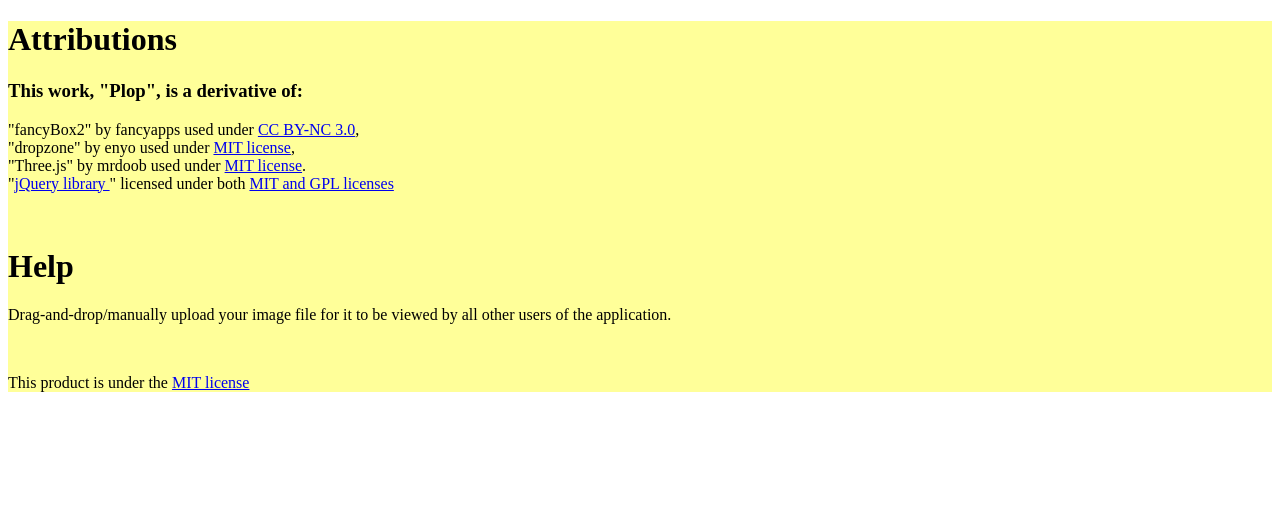
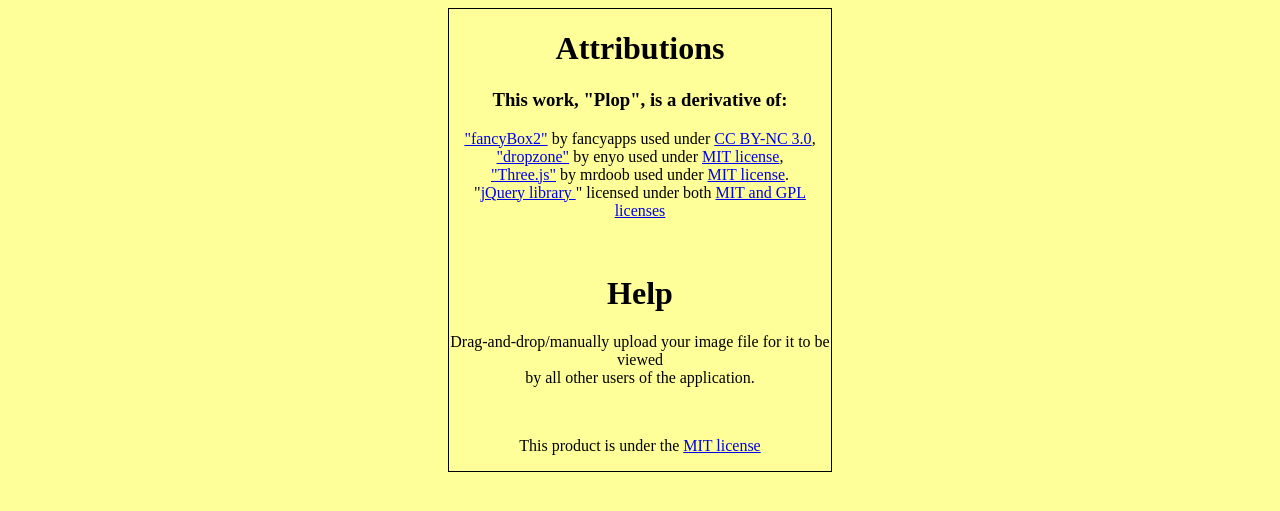
Before and after one commit to darkelink/first-year-group-project-mirror, a PHP site: page /helppage.html in a window 1280 px wide. Shown: the top 511 px of the page. Run offline with PHP 8.4, Linux system fonts and the light colour scheme.

Commit message:
css help page

```diff
--- a/helppage.css
+++ b/helppage.css
@@ -1,4 +1,21 @@
-.main_body
+body
 {
+  margin-left: 35%;
+  margin-right: 35%;
   background-color: #FFFF99;
+  border-style: solid;
+  border-color: black;
+  border-width: 1px;
 }
+h1
+{
+  text-align: center;
+}
+h3
+{
+  text-align: center;
+}
+p
+{
+  text-align: center;
+}
--- a/helppage.html
+++ b/helppage.html
@@ -20,13 +20,13 @@
 
       <!-- central pool -->
       <h1>Attributions</h1>
+      <h3>This work, "Plop", is a derivative of:</h3>
       <p>
-        <h3>This work, "Plop", is a derivative of:</h3>
-        "fancyBox2" by fancyapps used under <a href="http://creativecommons.org/licenses/by-nc/3.0/">CC BY-NC 3.0</a>,
+        <a href="http://fancybox.net/">"fancyBox2"</a> by fancyapps used under <a href="http://creativecommons.org/licenses/by-nc/3.0/">CC BY-NC 3.0</a>,
         <br>
-        "dropzone" by enyo used under <a href="http://opensource.org/licenses/MIT">MIT license</a>,
+        <a href="http://www.dropzonejs.com/">"dropzone"</a> by enyo used under <a href="http://opensource.org/licenses/MIT">MIT license</a>,
         <br>
-        "Three.js" by mrdoob used under <a href="http://opensource.org/licenses/MIT">MIT license</a>.
+        <a href="http://threejs.org/">"Three.js"</a> by mrdoob used under <a href="http://opensource.org/licenses/MIT">MIT license</a>.
         <br>
         "<a href="http://jquery.com/">jQuery library </a>" licensed under both
         <a href="http://docs.jquery.com/Licensing"> MIT and GPL licenses</a>
@@ -34,7 +34,7 @@
       <br>
       <h1>Help</h1>
       <p>
-        Drag-and-drop/manually upload your image file for it to be viewed by all other users of the application.
+        Drag-and-drop/manually upload your image file for it to be viewed <br>by all other users of the application.
       </p>
       <br>
       <p>
```
